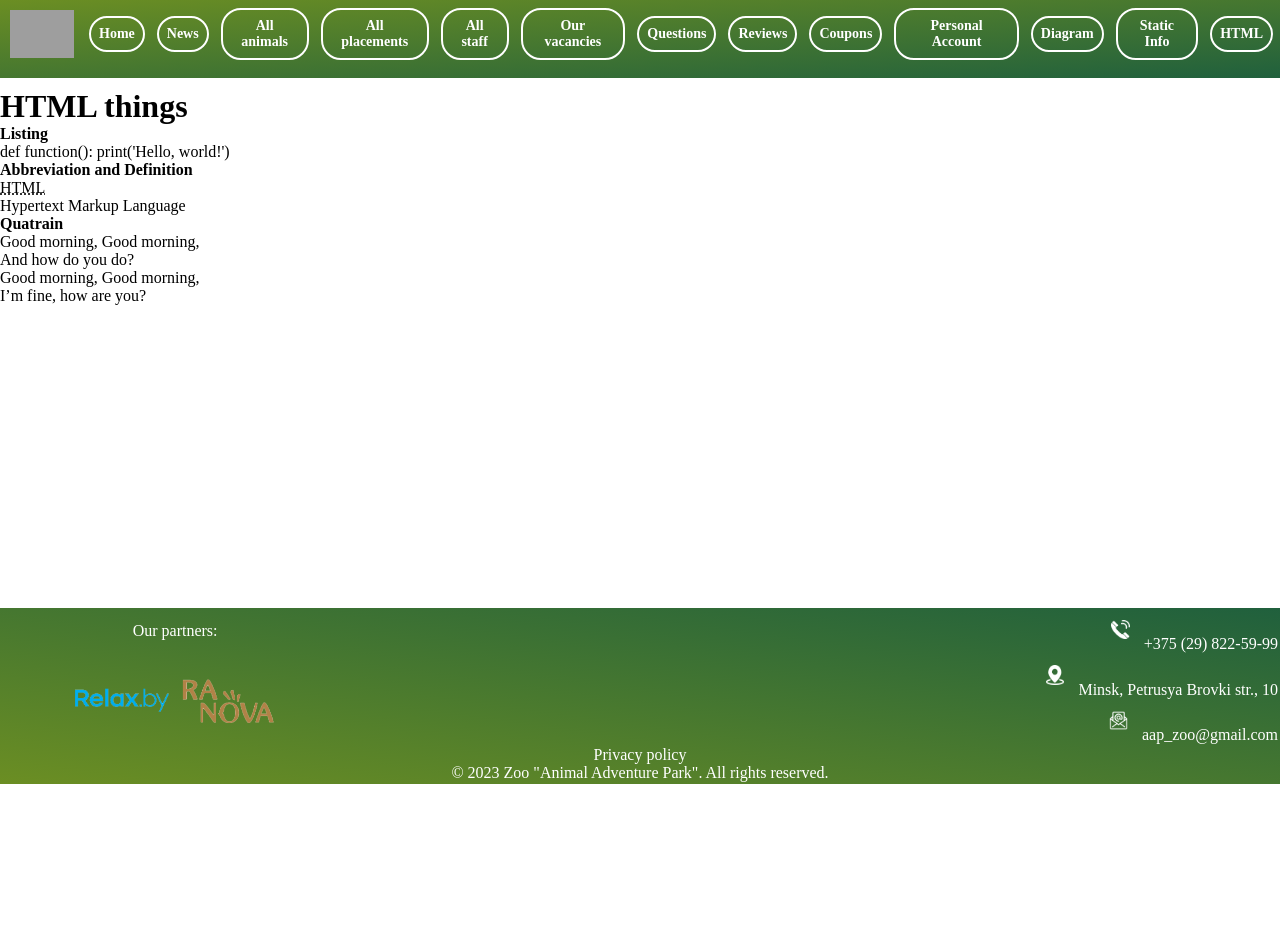
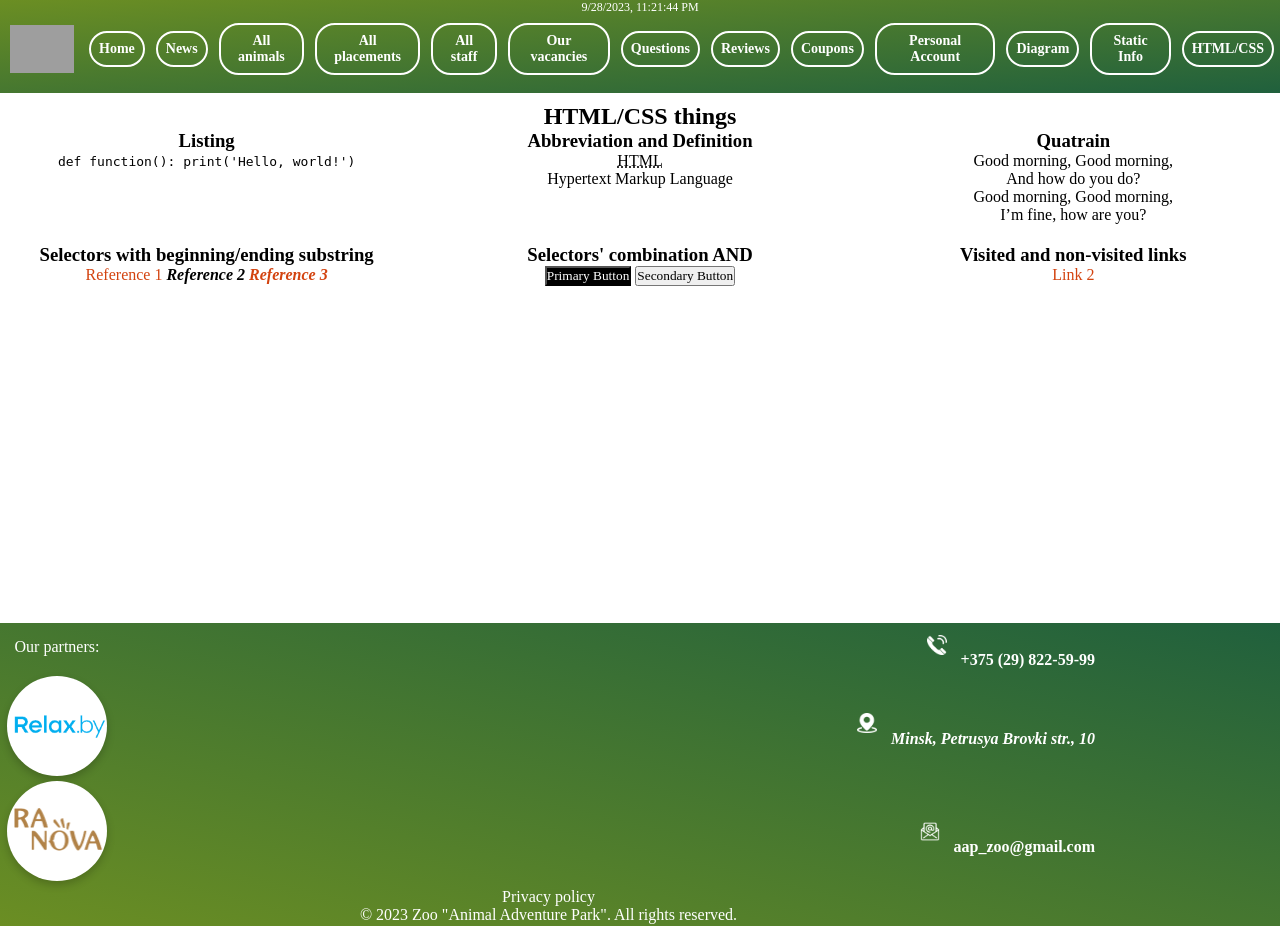
Before and after one commit to aligenzzz/mt-webapp-dev, a Django app: page /main/html/ in a window 1280 px wide. Before the commit the page ends 784 px from the top, so only its background shows below. Run offline with Django 4.2, Linux system fonts and the light colour scheme; the visitor is signed in with stand-in values (Sample User, id 1); some web fonts are replaced; grey boxes are pictures that could not be loaded.

Commit message:
continue lab2 anout css

```diff
--- a/zoo_site/main/templates/main/_html.html
+++ b/zoo_site/main/templates/main/_html.html
@@ -1,21 +1,54 @@
 {% extends 'main/index.html' %}
 
-{% block title %}HTML things{% endblock %}
+{% block title %}HTML/CSS things{% endblock %}
 
 {% block content %}
+    <script>
+        var link = document.getElementById('visited');
 
-    <h1>HTML things</h1>
+        link.addEventListener('click', function(event) {
+            event.preventDefault();
 
-    <article>
-        <h4>Listing</h4>
+            link.classList.add('visited');
+
+            setTimeout(function() {
+                link.classList.remove('visited');
+            }, 5000);
+        });
+    </script>
+
+    <style>
+        a[href^="https://"]:not(.visited) {
+            font-weight: bold;
+            font-style: italic;
+        }
+        a[href$=".com"]:not(.visited) {
+            color: black;
+        }
+        .button.primary {
+            background-color: black;
+            color: white;
+        }
+        .visited:visited {
+            color: var(--green-color);
+        }
+        .visited:link {
+            color: var(--orange-color);
+        }
+    </style>
+
+    <section>
+        <h1 class="center">HTML/CSS things</h1>
+        <div class="grid-container">
+            <article class="grid-item">
+                <h3>Listing</h3>
                 <code>
                     def function():
                         print('Hello, world!')
                 </code>
             </article>
-
-    <article>
-        <h4>Abbreviation and Definition</h4>
+            <article class="grid-item">
+                <h3>Abbreviation and Definition</h3>
                 <dl>
                     <dt>
                         <abbr title="Hypertext Markup Language">
@@ -25,9 +58,8 @@
                     <dd>Hypertext Markup Language</dd>
                 </dl>
             </article>
-
-    <article>
-        <h4>Quatrain</h4>
+            <article class="grid-item">
+                <h3>Quatrain</h3>
                 <p>
                     Good morning, Good morning,<br>
                     And how do you do?<br>
@@ -35,5 +67,21 @@
                     I’m fine, how are you?
                 </p>
             </article>
-
+            <article class="grid-item">
+                <h3>Selectors with beginning/ending substring</h3>
+                <a href="{% url 'home' %}">Reference 1</a>
+                <a href="https://www.youtube.com">Reference 2</a>
+                <a href="https://translate.yandex.ru">Reference 3</a>
+            </article>
+            <article class="grid-item">
+                <h3>Selectors' combination AND</h3>
+                <button class="button primary">Primary Button</button>
+                <button class="button secondary">Secondary Button</button>
+            </article>
+            <article class="grid-item">
+                <h3>Visited and non-visited links</h3>
+                <a class="visited" id="visited" href="https://oz.by/">Link 2</a>
+            </article>
+        </div>
+    </section>
 {% endblock %}
--- a/zoo_site/main/templates/main/animal_confirm_delete.html
+++ b/zoo_site/main/templates/main/animal_confirm_delete.html
@@ -3,7 +3,7 @@
 {% block content %}
 
 <section>
-  <h1>Delete Animal</h1>
+  <h1 class="center">Delete Animal</h1>
 
   <p>Are you sure you want to delete the animal: {{ animal }}?</p>
 
--- a/zoo_site/main/templates/main/coupons.html
+++ b/zoo_site/main/templates/main/coupons.html
@@ -6,10 +6,10 @@
   {% load static %}
 
   <section>
-    <h1 class="centerable">Coupons</h1>
+    <h1 class="center">Coupons</h1>
 
     {% if coupon_list %}
-    <div class="grid-container borderable">
+    <div class="grid-container indent">
       {% for coupon in coupon_list %}
         <div class="grid-item coupon" style="--border-color: {% if coupon.is_active %} green {% else %} red {% endif %}">
           <h2>{{ coupon.discount }}%</h2>
--- a/zoo_site/main/templates/main/index.html
+++ b/zoo_site/main/templates/main/index.html
@@ -27,7 +27,7 @@
 <body>
     <header style="padding-bottom: 10px;">
         <div style="width: 100%;">
-<!--            <p style="text-align:center; color: white; font-size: 20px;" id="current-datetime"></p>-->
+            <p style="text-align:center; color: white; font-size: 12px;" id="current-datetime"></p>
             <nav>
                 <div class="flex-div" style="width: 100%;">
                     <img class="icon flex-div-el" src="{% static 'img/icon.png' %}" alt="icon">
@@ -51,7 +51,7 @@
                     {% else %}
                         <a class="menu-item flex-div-el" href="/main/accounts/login/">Personal Account</a>
                     {% endif %}
-                    <a class="menu-item flex-div-el" href="{% url 'html' %}">HTML</a>
+                    <a class="menu-item flex-div-el" href="{% url 'html' %}">HTML/CSS</a>
                 </div>
             </nav>
         </div>
@@ -108,22 +108,26 @@
             <tr>
                 <td align="center"><p>Our partners:</p></td>
                 <td align="right">
-                    <img class="mini-icon" src="{% static 'img/phone-icon.png' %}"/>
+                    <span><img class="mini-icon" src="{% static 'img/phone-icon.png' %}"/></span>
                     <a style="color: white;" href="tel:+375298225999" target="_blank">+375 (29) 822-59-99</a>
                 </td>
             </tr>
 
             <tr>
                 <td rowspan="2" align="center">
-                    <a target="_blank" href="https://afisha.relax.by/">
-                        <img style="width: 30%;" src="{% static 'img/partner1.png' %}">
-                    </a>
-                    <a target="_blank" href="https://www.ranova-pettreats.com/?yclid=18068669379530981375">
-                        <img style="width: 30%;" src="{% static 'img/partner2.png' %}">
-                    </a>
+                    <div class="circle-block">
+                        <a target="_blank" href="https://afisha.relax.by/">
+                            <img src="{% static 'img/partner1.png' %}">
+                        </a>
+                    </div>
+                    <div class="circle-block">
+                        <a target="_blank" href="https://www.ranova-pettreats.com/?yclid=18068669379530981375">
+                            <img src="{% static 'img/partner2.png' %}">
+                        </a>
+                    </div>
                 </td>
                 <td align="right">
-                    <img class="mini-icon" src="{% static 'img/address-icon.png' %}"/>
+                    <span><img class="mini-icon" src="{% static 'img/address-icon.png' %}"/></span>
                     <a style="color: white;" href="https://maps.google.com/maps?q=10+Petrusya+Brovki+street,+Minsk,+Belarus"
                        target="_blank">
                         Minsk, Petrusya Brovki str., 10
@@ -133,7 +137,7 @@
 
             <tr>
                 <td align="right">
-                    <img class="mini-icon" src="{% static 'img/email-icon.png' %}"/>
+                    <span><img class="mini-icon" src="{% static 'img/email-icon.png' %}"/></span>
                     <a style="color: white;" href="mailto:aap_zoo@gmail.com" target="_blank">aap_zoo@gmail.com</a>
                 </td>
             </tr>
--- a/zoo_site/main/templates/main/questions.html
+++ b/zoo_site/main/templates/main/questions.html
@@ -3,12 +3,12 @@
 {% block title %}Questions{% endblock %}
 
 {% block content %}
-    <h1 class="centerable">Questions and answers</h1>
+    <h1 class="center">Questions and answers</h1>
 
     {% if question_list %}
     <div class="grid-container">
         {% for question in question_list %}
-            <article class="grid-item borderable" style="text-align: start;" itemscope itemtype="https://schema.org/Question">
+            <article class="grid-item indent" style="text-align: start;" itemscope itemtype="https://schema.org/Question">
                 <details>
                 <summary class="question" itemprop="name">{{ question.question }}</summary>
                 <p>
--- a/zoo_site/main/templates/main/static_info.html
+++ b/zoo_site/main/templates/main/static_info.html
@@ -6,7 +6,7 @@
    {% load static %}
 
    <article>
-      <h1>Static Info</h1>
+      <h1 class="centerable">Static Info</h1>
       <table border="1">
          <tr>
             <th id="criterion">Criterion</th>
--- a/zoo_site/static/css/styles.css
+++ b/zoo_site/static/css/styles.css
@@ -1,18 +1,27 @@
+:root {
+  --gap-size: 20px;
+  --column-count: 3;
+  --green-color: #6b8e23;
+  --lightgreen-color: #20603d;
+  --orange-color: #d3430f;
+}
+
 * {
     margin: 0;
     padding: 0;
+}
+
+* :not(code) {
     font-family: "Trirong", serif;
 }
 
 header {
     background-image: linear-gradient(to bottom right, #6b8e23, #20603d);
 }
-
 main {
     padding-top: 10px;
     min-height: 500px;
 }
-
 footer {
     background-image: linear-gradient(to bottom left, #20603d, #6b8e23);
 }
@@ -21,14 +30,16 @@ footer {
     width: 5%;
     height: auto;
     margin: 10px;
+    transition: transform 0.3s;
 }
-
+.icon:hover {
+    transform: scale(1.2);
+}
 .mini-icon {
     width: 2%;
     height: auto;
     margin: 10px;
 }
-
 .simple-image {
     max-width: 500px;
 }
@@ -43,15 +54,13 @@ footer {
     border-radius: 20px;
     padding: 8px;
     margin: 5px;
-    margin-right: 7px;
+    margin-right: 6px;
     transition: font-size 0.2s;
 }
-
 .menu-item:hover {
     color: white;
     font-size: 25px;
 }
-
 .menu-item:pressed {
     color: white;
 }
@@ -61,30 +70,24 @@ footer {
     overflow: hidden;
     position: relative;
 }
-
 .image-container img {
     position: absolute;
     width: 100%;
     height: 100%;
     transition: transform 20s ease-in-out;
 }
-
 .image-container img:nth-child(1) {
     animation: imageAnimation1 40s infinite;
 }
-
 .image-container img:nth-child(2) {
     animation: imageAnimation2 40s infinite;
 }
-
 .image-container img:nth-child(3) {
     animation: imageAnimation3 40s infinite;
 }
-
 .image-container img:nth-child(4) {
     animation: imageAnimation4 40s infinite;
 }
-
 @keyframes imageAnimation1 {
     0%, 100% {
         transform: translateX(0);
@@ -99,7 +102,6 @@ footer {
         transform: translateX(-300%);
     }
 }
-
 @keyframes imageAnimation2 {
     0%, 100% {
         transform: translateX(100%);
@@ -114,7 +116,6 @@ footer {
         transform: translateX(-200%);
     }
 }
-
 @keyframes imageAnimation3 {
     0%, 100% {
         transform: translateX(200%);
@@ -129,7 +130,6 @@ footer {
         transform: translateX(-100%);
     }
 }
-
 @keyframes imageAnimation4 {
     0%, 100% {
         transform: translateX(300%);
@@ -145,32 +145,30 @@ footer {
     }
 }
 
-:root {
-  --gap-size: 20px;
-  --column-count: 3;
-}
-
- .grid-container {
+.grid-container {
     display: grid;
     grid-template-columns: repeat(var(--column-count), 1fr);
     gap: var(--gap-size);
 }
-
 .grid-item {
     text-align: center;
 }
 
 a {
-    color: #d3430f;
+    color: var(--orange-color);
     text-decoration: none;
 }
-
+a[target="_blank"] {
+    font-weight: bold;
+}
 a:hover {
-    color: #d3430f;
+    color: #fa7848;
 }
-
-a:pressed {
-    color: #d3430f;
+a:active {
+    color: #732103;
+}
+a:focus:not(.menu-item) {
+    color: var(--orange-color);
 }
 
 .question {
@@ -178,23 +176,28 @@ a:pressed {
     cursor: pointer;
     font-size: 20px;
 }
-
+.question:hover {
+    color: var(--orange-color);
+}
 
 .flex-div {
     display: flex;
     align-items: center;
 }
-
 .flex-div-el {
     flex-grow: 1;
 }
 
-.borderable {
+.indent {
     margin: 20px;
 }
 
-.centerable {
+.center {
     text-align: center;
+}
+
+.fixed {
+    position: fixed;
 }
 
 .coupon {
@@ -207,7 +210,6 @@ a:pressed {
     border-radius: 10px;
     transition: all 0.3s;
 }
-
 .coupon:hover {
     transform: scale(1.15);
     border: 5px solid var(--border-color);
@@ -221,14 +223,12 @@ a:pressed {
     padding-top: 15px;
     padding-bottom: 10px;
 }
-
 .photo-card img {
     border-radius: 15%;
     max-width: 250px;
     max-height: 200px;
     transition: transform 0.6s, filter 0.6s;
 }
-
 .photo-card figcaption {
     position: absolute;
     top: 0;
@@ -245,16 +245,82 @@ a:pressed {
     padding: 10px;
     box-sizing: border-box;
 }
-
 .photo-card:hover {
     transform: scale(1.15);
 }
-
 .photo-card:hover img {
     transform: scale(1.15);
     filter: brightness(70%);
 }
-
 .photo-card:hover figcaption {
     opacity: 1;
 }
+
+.list-box {
+    width: 30%;
+    position: absolute;
+    left: 35%;
+    background: white;
+    list-style-type: circle;
+}
+.list-box:hover li {
+    opacity: 0.2;
+}
+.list-box li {
+    list-style: none;
+    padding: 10px;
+    width: 100%;
+    background: white;
+    transition: transform 0.5s;
+}
+.list-box li:hover {
+    transform: scale(1.1);
+    z-index: 5;
+    background: #6b8e23;
+    box-shadow: 0 5px 25px rgba(0, 0, 0, 0.2);
+    opacity: 1;
+}
+.list-box li span {
+    width: 20px;
+    height: 20px;
+    text-align: center;
+    line-height: 20px;
+    background: #d3430f;
+    color: white;
+    display: inline-block;
+    border-radius: 50%;
+    margin-right: 10px;
+    font-size: 12px;
+    font-weight: 600;
+    transform: translateY(-2px);
+}
+.list-box li:hover span {
+    background: white;
+    color: var(--green-color);
+}
+.list-box li:hover a {
+    color: white;
+}
+
+.circle-block {
+    width: 100px;
+    height: 100px;
+    background-color: white;
+    border-radius: 50%;
+    box-shadow: 0 4px 8px rgba(0, 0, 0, 0.2);
+    overflow: hidden;
+    margin: 5px;
+    display: flex;
+    justify-content: center;
+    align-items: center;
+    transition: transform, 0.4s;
+}
+.circle-block:hover {
+    transform: scale(1.2);
+}
+.circle-block > a > img {
+    padding: 2px;
+    max-width: 100%;
+    max-height: 100%;
+    object-fit: contain;
+}
```
Also changed, not shown: zoo_site/main/templates/main/about_us.html (+10 -11 lines), zoo_site/main/templates/main/animals.html (+4 -4 lines), zoo_site/main/templates/main/reviews.html (+4 -4 lines), zoo_site/main/templates/main/staff.html (+4 -3 lines). Lines whose indentation alone changed are shown as unchanged.
